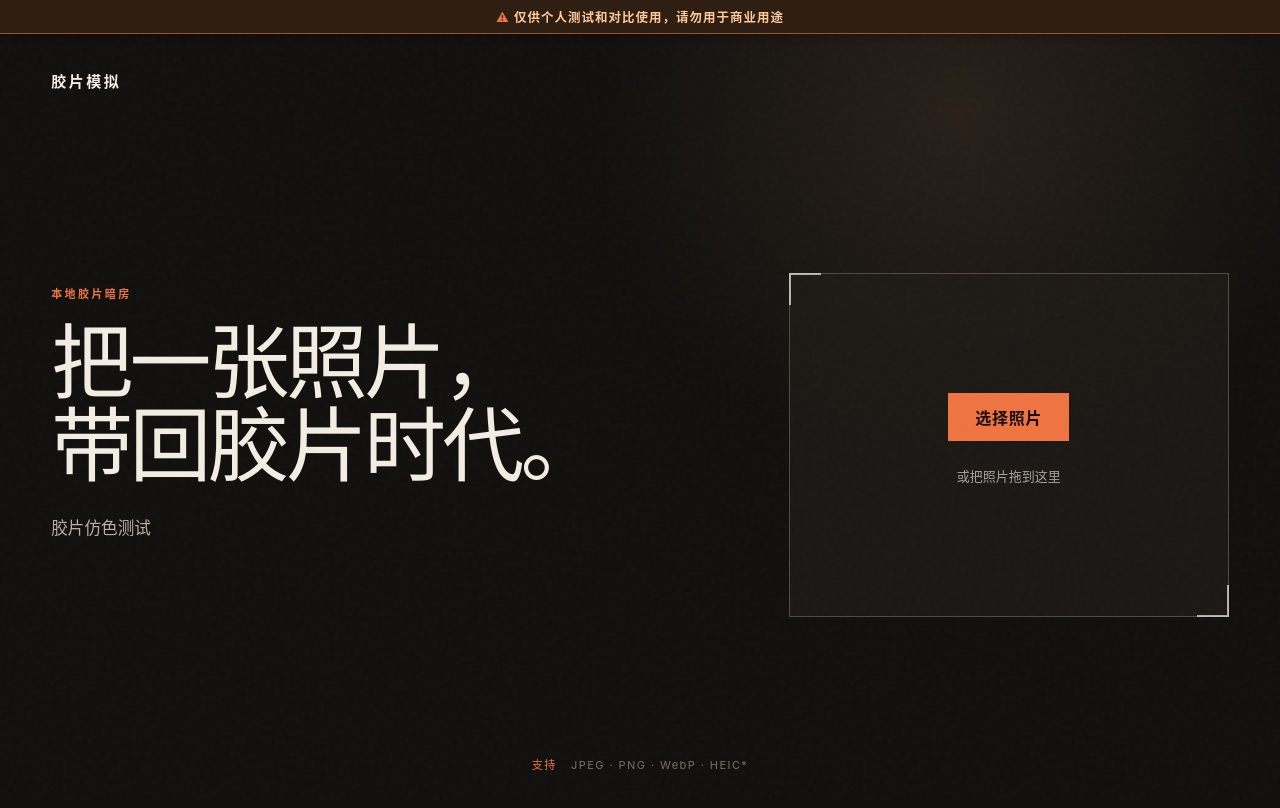
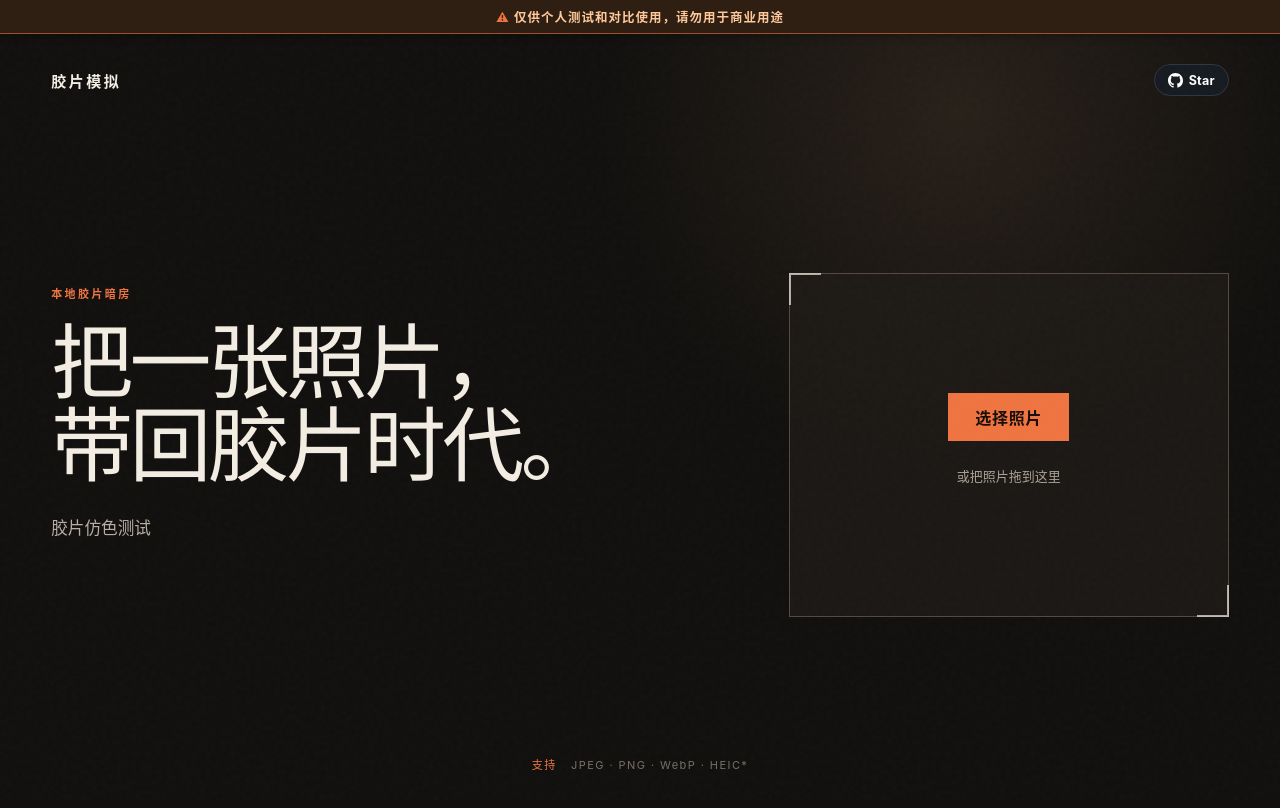
Before and after one commit to richisblog/film-simulation, a React (Vite) app: page / in a window 1280 px wide. Shown: the top 808 px of the page. Built offline with nearby package versions, Linux system fonts and the light colour scheme.

Commit message:
feat: 添加 GitHub Star 按钮

```diff
--- a/src/App.tsx
+++ b/src/App.tsx
@@ -54,8 +54,14 @@
       <div className="notice-bar" role="note">仅供个人测试和对比使用，请勿用于商业用途</div>
       <main className={`app-shell ${editor.image ? 'editing' : ''}`}>
       <header className="app-header"><div className="brand"><span>胶片模拟</span></div>
-        {editor.image && <div className="header-actions"><DropZone compact busy={editor.busy} onFile={editor.openFile} />
-          <button type="button" className="export-button" onClick={() => setShowExport(true)}>导出</button></div>}
+        <div className="header-actions">
+          <a className="github-star" href="https://github.com/richisblog/film-simulation" target="_blank" rel="noopener noreferrer" aria-label="在 GitHub 上查看并点赞">
+            <svg viewBox="0 0 16 16" width="15" height="15" aria-hidden="true"><path fill="currentColor" d="M8 0C3.58 0 0 3.58 0 8c0 3.54 2.29 6.53 5.47 7.59.4.07.55-.17.55-.38 0-.19-.01-.82-.01-1.49-2.01.37-2.53-.49-2.69-.94-.09-.23-.48-.94-.82-1.13-.28-.15-.68-.52-.01-.53.63-.01 1.08.58 1.23.82.72 1.21 1.87.87 2.33.66.07-.52.28-.87.51-1.07-1.78-.2-3.64-.89-3.64-3.95 0-.87.31-1.59.82-2.15-.08-.2-.36-1.02.08-2.12 0 0 .67-.21 2.2.82.64-.18 1.32-.27 2-.27s1.36.09 2 .27c1.53-1.04 2.2-.82 2.2-.82.44 1.1.16 1.92.08 2.12.51.56.82 1.27.82 2.15 0 3.07-1.87 3.75-3.65 3.95.29.25.54.73.54 1.48 0 1.07-.01 1.93-.01 2.2 0 .21.15.46.55.38A8.01 8.01 0 0 0 16 8c0-4.42-3.58-8-8-8z"/></svg>
+            <span>Star</span>
+          </a>
+          {editor.image && <><DropZone compact busy={editor.busy} onFile={editor.openFile} />
+          <button type="button" className="export-button" onClick={() => setShowExport(true)}>导出</button></>}
+        </div>
       </header>
       {!editor.image ? <section className="empty-state">
         <div className="hero-copy"><p className="eyebrow">本地胶片暗房</p>
--- a/src/styles.css
+++ b/src/styles.css
@@ -18,6 +18,9 @@
 .brand { letter-spacing: .17em; font-size: 15px; font-weight: 650; }
 .brand strong { color: var(--orange); }
 .header-actions { display: flex; align-items: center; gap: 10px; }
+.github-star { display: inline-flex; align-items: center; gap: 6px; height: 32px; padding: 0 13px; border-radius: 999px; background: #161b22; color: #fff; font-size: 12.5px; font-weight: 650; letter-spacing: .02em; text-decoration: none; border: 1px solid #30363d; transition: border-color .15s, background .15s; white-space: nowrap; }
+.github-star:hover { background: #1f242c; border-color: #8b949e; }
+.github-star svg { flex-shrink: 0; }
 .empty-state { min-height: calc(100dvh - 118px); display: grid; grid-template-columns: minmax(0, 1fr) minmax(300px, 440px); align-items: center; gap: 7vw; max-width: 1280px; margin: auto; }
 .hero-copy { padding-bottom: 7vh; }
 .eyebrow { color: var(--orange); letter-spacing: .22em; font-size: 11px; font-weight: 700; }
```
Also changed, not shown: 1 other file (tests, documents, lock files or other folders).
